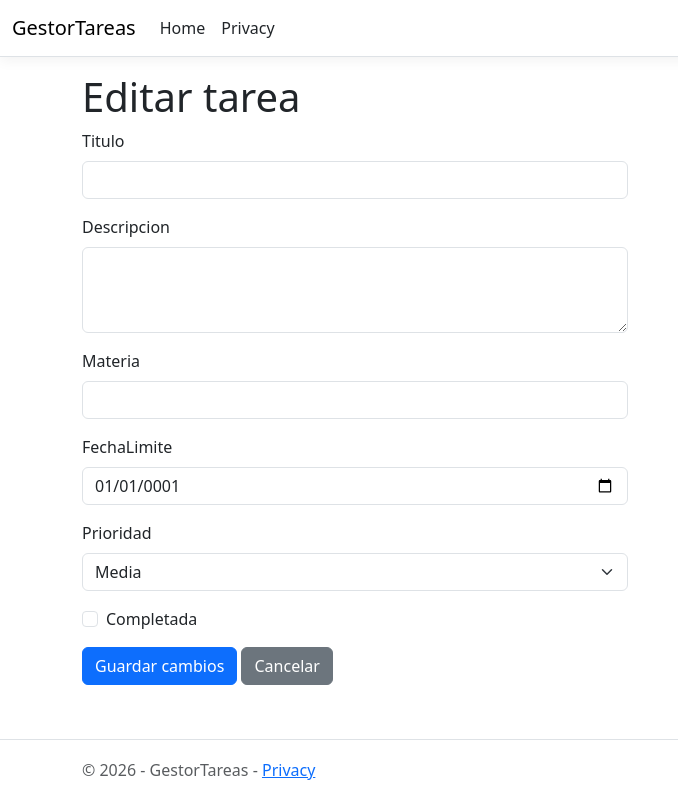
After one commit to Jhonson-Batista/Gestor-tareas-gitflow, an ASP.NET Core app: template GestorTareas/Views/Tareas/Edit.cshtml in a window 1280 px wide. The commit adds this page. Shown: the whole page, without its empty margins (0-678 px from the left). Run offline with ASP.NET Core 8, Linux system fonts and the light colour scheme; the template is opened without the code that fills it, so the values that code supplies are empty; style sheets or scripts are compiled from the project's sources.

Commit message:
feat: agrega edicion y eliminacion de tareas

```diff
--- /dev/null
+++ b/GestorTareas/Views/Tareas/Edit.cshtml
@@ -0,0 +1,57 @@
+@model GestorTareas.Models.Tarea
+
+@{
+    ViewData["Title"] = "Editar tarea";
+}
+
+<h1>Editar tarea</h1>
+
+<div class="row">
+    <div class="col-md-6">
+        <form asp-action="Edit">
+            <div asp-validation-summary="ModelOnly" class="text-danger"></div>
+            <input type="hidden" asp-for="Id" />
+
+            <div class="mb-3">
+                <label asp-for="Titulo" class="form-label"></label>
+                <input asp-for="Titulo" class="form-control" />
+                <span asp-validation-for="Titulo" class="text-danger"></span>
+            </div>
+
+            <div class="mb-3">
+                <label asp-for="Descripcion" class="form-label"></label>
+                <textarea asp-for="Descripcion" class="form-control" rows="3"></textarea>
+                <span asp-validation-for="Descripcion" class="text-danger"></span>
+            </div>
+
+            <div class="mb-3">
+                <label asp-for="Materia" class="form-label"></label>
+                <input asp-for="Materia" class="form-control" />
+                <span asp-validation-for="Materia" class="text-danger"></span>
+            </div>
+
+            <div class="mb-3">
+                <label asp-for="FechaLimite" class="form-label"></label>
+                <input asp-for="FechaLimite" class="form-control" />
+                <span asp-validation-for="FechaLimite" class="text-danger"></span>
+            </div>
+
+            <div class="mb-3">
+                <label asp-for="Prioridad" class="form-label"></label>
+                <select asp-for="Prioridad" class="form-select" asp-items="Html.GetEnumSelectList<GestorTareas.Models.Prioridad>()"></select>
+            </div>
+
+            <div class="form-check mb-3">
+                <input asp-for="Completada" class="form-check-input" />
+                <label asp-for="Completada" class="form-check-label"></label>
+            </div>
+
+            <button type="submit" class="btn btn-primary">Guardar cambios</button>
+            <a asp-action="Index" class="btn btn-secondary">Cancelar</a>
+        </form>
+    </div>
+</div>
+
+@section Scripts {
+    <partial name="_ValidationScriptsPartial" />
+}
```
Also changed, not shown: GestorTareas/Controllers/TareasController.cs (+77 -0 lines), GestorTareas/Views/Tareas/Delete.cshtml (added, +29 -0 lines), GestorTareas/Views/Tareas/Details.cshtml (+33 -20 lines), GestorTareas/Views/Tareas/Index.cshtml (+6 -1 lines).
